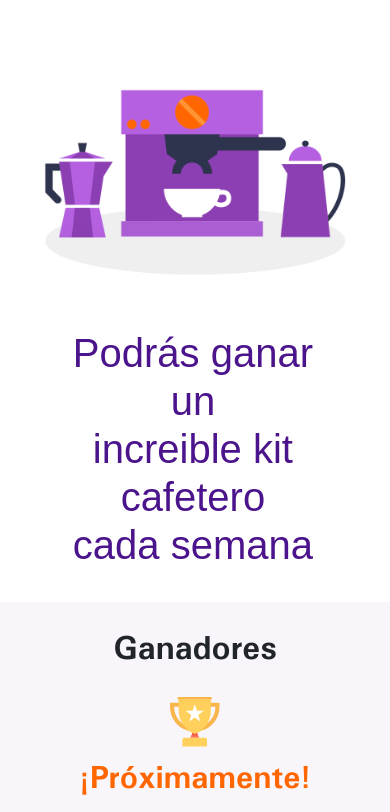
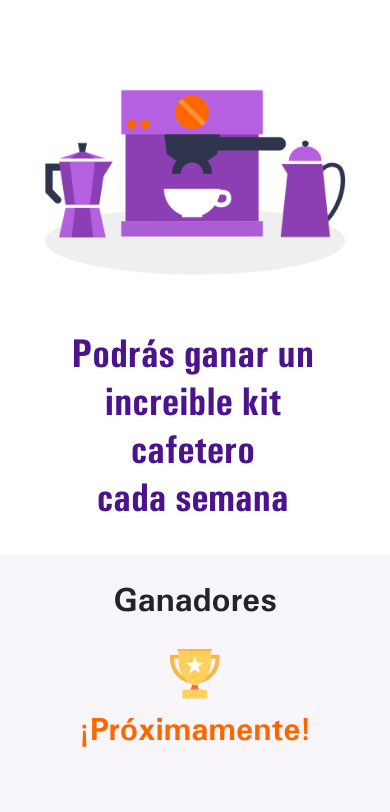
Before and after one commit to ArturoOcampo93/FedexChile2019, a PHP site: page / in a window 390 px wide. Shown: the part 2543-3355 px from the top of the page. Run offline with PHP 8.4, Linux system fonts and the light colour scheme.

Commit message:
Cambio de formato de tipografia FedEx

```diff
--- a/css/styles.css
+++ b/css/styles.css
@@ -12,9 +12,17 @@
   font-family:"Univers-medium";
   src: url("fonts/univers-medium.ttf");
 }
+/*@font-face {
+  font-family:"univers-condensed-bold-ttf";
+  src: url("fonts/univers-condensed-bold.ttf");
+}*/
 @font-face {
-  font-family:"univers-condensed-bold";
-  src: url("fonts/univers-condensed-bold.ttf");
+  font-family:"univers-condensed-bold-otf";
+  src: url("fonts/univers-condensed-bold.otf");
+}
+@font-face {
+  font-family:"univers-condensed-bold-woff";
+  src: url("fonts/univers-condensed-bold.woff");
 }
 /* css */
 body{
@@ -87,7 +95,7 @@ main{
   text-align: left;
 }
 #absolute h1{
-  font-family:"univers-condensed-bold";
+  font-family:"univers-condensed-bold-otf","univers-condensed-bold-woff", sans-serif;
   font-size: 4vw;
   color: white;
   text-shadow: 2px 0px 3px rgba(0,0,0,0.46);
@@ -112,7 +120,7 @@ h3{
   font-family: "Univers-bold",sans-serif;
 }
 .fontFedex{
-  font-family: "univers-condensed-bold",sans-serif;
+  font-family:"univers-condensed-bold-otf","univers-condensed-bold-woff", sans-serif;
 }
 .bigtext{
   font-size: 16pt;
@@ -139,7 +147,7 @@ h3{
 .TituloDestacado{
   font-size: 3vw;
   font-weight: bold;
-  font-family: "univers-condensed-bold",sans-serif;
+  font-family: "univers-condensed-bold-otf","univers-condensed-bold-woff", sans-serif;
   color: #4c148c;
   margin-top: 10%;
 }
@@ -822,7 +830,7 @@ footer h4{
   .TituloDestacado{
     font-size: 4vw;
     font-weight: 400;
-    font-family: "univers-condensed-bold",sans-serif;
+    font-family:"univers-condensed-bold-otf","univers-condensed-bold-woff", sans-serif;
     color: #4c148c;
     margin-top: 10%;
     margin-bottom: 10%;
@@ -866,7 +874,7 @@ footer h4{
   }
   .TituloDestacado{
     font-size: 30pt;
-    font-family: "univers-condensed-bold",sans-serif;
+    font-family:"univers-condensed-bold-otf","univers-condensed-bold-woff", sans-serif;
     color: #4c148c;
     margin-top: 0%;
     margin-bottom: 10%;
@@ -885,7 +893,7 @@ footer h4{
   }
   .TituloDestacado{
     font-size: 30pt;
-    font-family: "univers-condensed-bold",sans-serif;
+    font-family:"univers-condensed-bold-otf","univers-condensed-bold-woff", sans-serif;
     color: #4c148c;
     margin-top: 0%;
     margin-bottom: 10%;
@@ -1003,7 +1011,7 @@ footer h4{
   }
   .TituloDestacado{
     font-size: 30pt;
-    font-family: "univers-condensed-bold",sans-serif;
+    font-family:"univers-condensed-bold-otf","univers-condensed-bold-woff", sans-serif;
     color: #4c148c;
     margin-top: 0%;
     margin-bottom: 10%;
@@ -1069,7 +1077,7 @@ footer h4{
 
 #absolute-2 h1{
   width: 100%;
-  font-family:"univers-condensed-bold";
+  font-family:"univers-condensed-bold-otf","univers-condensed-bold-woff", sans-serif;
   font-size: 50pt;
   color: white;
   text-shadow: 2px 0px 3px rgba(0,0,0,0.46);
```
Also changed, not shown: css/fonts/univers-condensed-bold.otf (added), css/fonts/univers-condensed-bold.woff (added), fonts/univers-condensed-bold.otf (added), fonts/univers-condensed-bold.woff (added), 4 other files.
